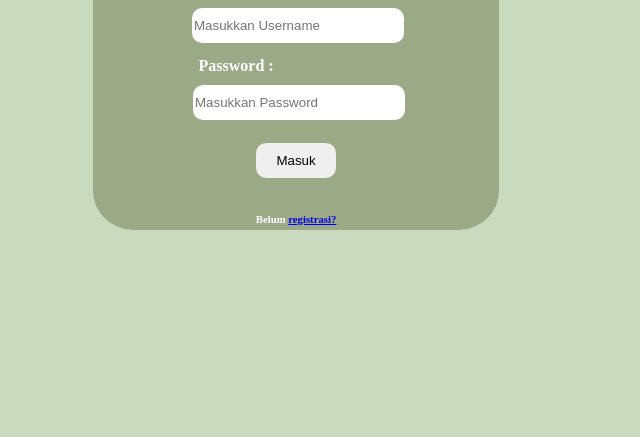
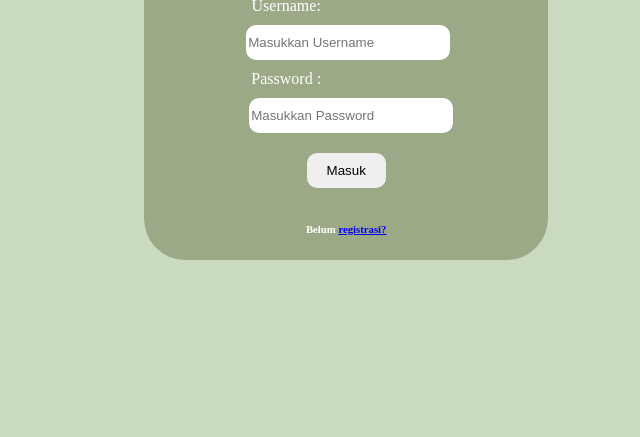
Before and after one commit to Makipak/project-login, a plain HTML site: page index.html in a window 1280 px wide. Shown: the part 363-800 px from the top of the page, without its empty margins (355-995 px from the left). Drawn offline with Linux system fonts and the light colour scheme.

Commit message:
nambahin animasi

```diff
--- a/css/style.css
+++ b/css/style.css
@@ -4,12 +4,12 @@ body{
 
 img{
     position: relative;
-    left: 104px;
+    left: 80px;
     width: 50px;
 }
 
 .base{
-    padding: 20px 70px 20px;
+    padding: 40px 100px;
     border-radius: 10%;
     color: white;
     position: absolute;
@@ -18,9 +18,13 @@ img{
     background-color: #9CA986;
     text-align: center;
     top: 25%;
-    left: 35%;
+    left: 39%;
 }
 
+.username-section{
+    display: flex;
+    flex-direction: column;
+}
 
 .username{
     position: relative;
@@ -34,9 +38,14 @@ img{
     bottom: 10px;
     border: none;
     border-radius: 10px;
-    width: 80%;
+    width: 200px;
     padding-top: 10px;
     padding-bottom: 10px;
+}
+
+.password-section{
+    display: flex;
+    flex-direction: column;
 }
 
 .password{
@@ -48,10 +57,10 @@ img{
 .password-input{
     position: relative;
     top: 10px;
-    left: 63px;
+    right: 5px;
     border: none;
     border-radius: 10px;
-    width: 80%;
+    width: 200px;
     padding-top: 10px;
     padding-bottom: 10px;
 }
--- a/index.html
+++ b/index.html
@@ -15,22 +15,14 @@
         <h1>LOGIN</h1>
         <form action="">
             <div class="data">
-            <table>
-                <tr>
-                    <th>
-                        <label for="username" class="username">Username:</label>
-                        <input type="text" name="username" id="username" class="username-input" placeholder="Masukkan Username">
-                    </th>
-                </tr>
-                <tr>
-                    <th>
-                        <label for="password" class="password">Password :
-                            <input type="password" name="password" id="password" class="password-input" placeholder="Masukkan Password">
-                        </label>
-                    </th>
-                </tr>
-
-            </table>
+                <div class="username-section">
+                <label for="username" class="username animate__animated animate__fadeInDown">Username:</label>
+                <input type="text" name="username" id="username" class="username-input animate__bounceIn" placeholder="Masukkan Username">
+                </div>
+                <div class="password-section">
+                <label for="password" class="password">Password :</label>
+                <input type="password" name="password" id="password" class="password-input" placeholder="Masukkan Password">
+                </div>
             </div>
             <button type="submit">Masuk</button>
             <h6>Belum <a href="#">registrasi?</a></h6>
```
